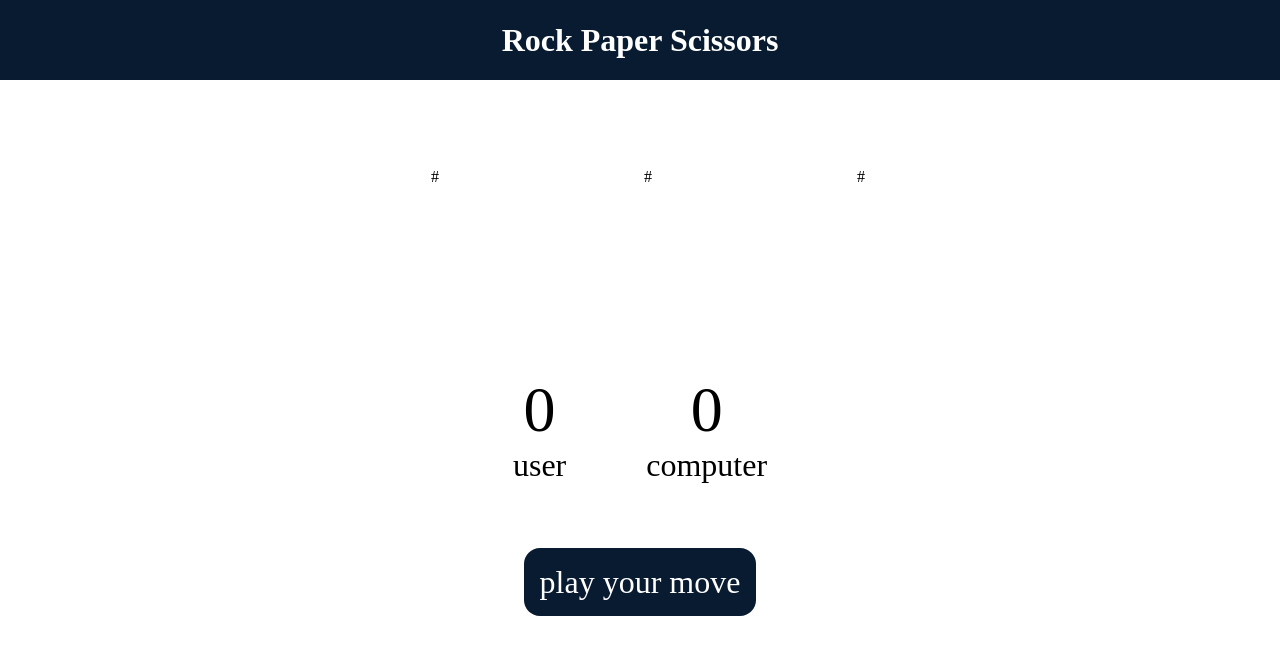
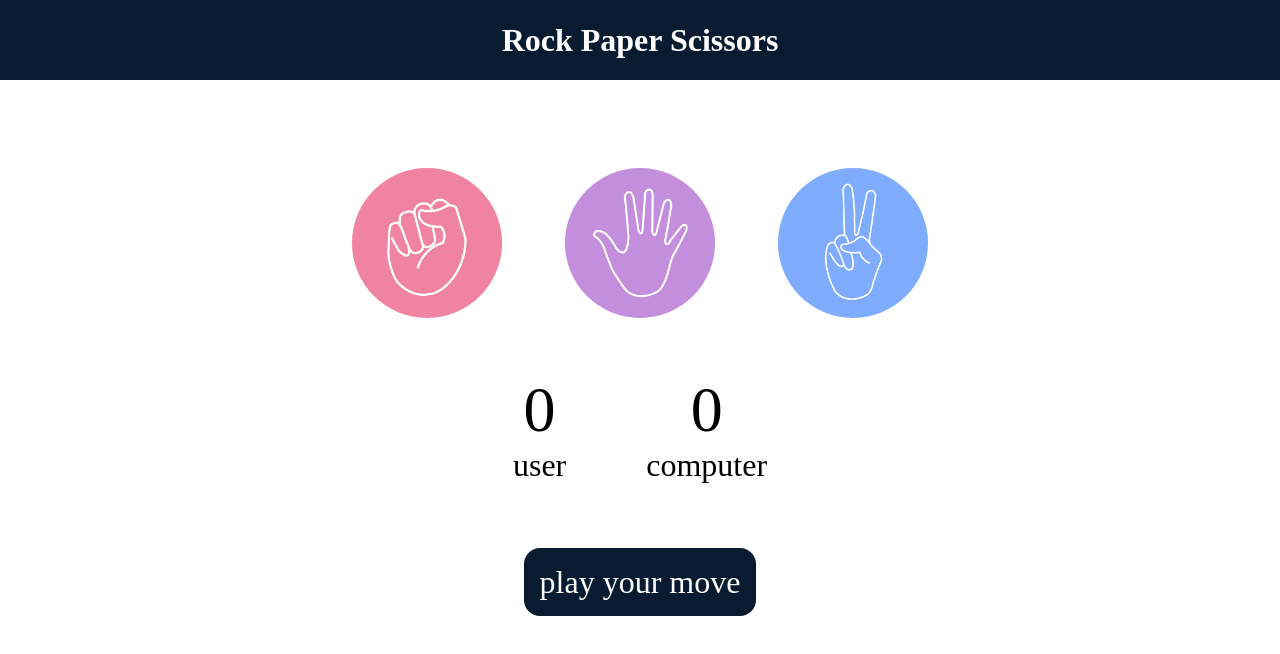
Before and after one commit to luffy2221/Rock-Paper-Scissors, a plain HTML site: page index.html in a window 1280 px wide. Drawn offline with Linux system fonts and the light colour scheme; the site is published under a folder, as on GitHub Pages, so addresses that start at the root find nothing.

Commit message:
Update index.html

```diff
--- a/index.html
+++ b/index.html
@@ -10,13 +10,13 @@
     <h1>Rock Paper Scissors</h1>
     <div class="choices">
         <div class="choice" id="rock">
-            <img src="/images/rock2.png" alt="#">
+            <img src="images/rock2.png" alt="#">
         </div>
         <div class="choice" id="paper">
-            <img src="/images/paper1.png" alt="#">
+            <img src="images/paper1.png" alt="#">
         </div>
         <div class="choice" id="scissors">
-            <img src="/images/scissors 3.png" alt="#">
+            <img src="images/scissors 3.png" alt="#">
         </div>
 
     </div>
```
